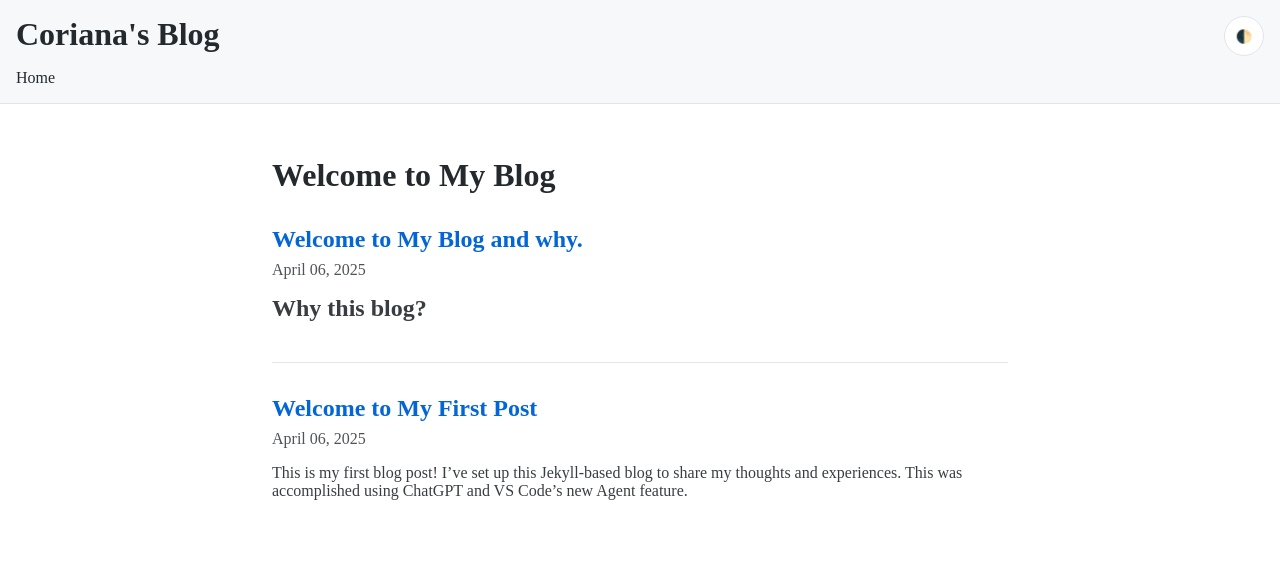
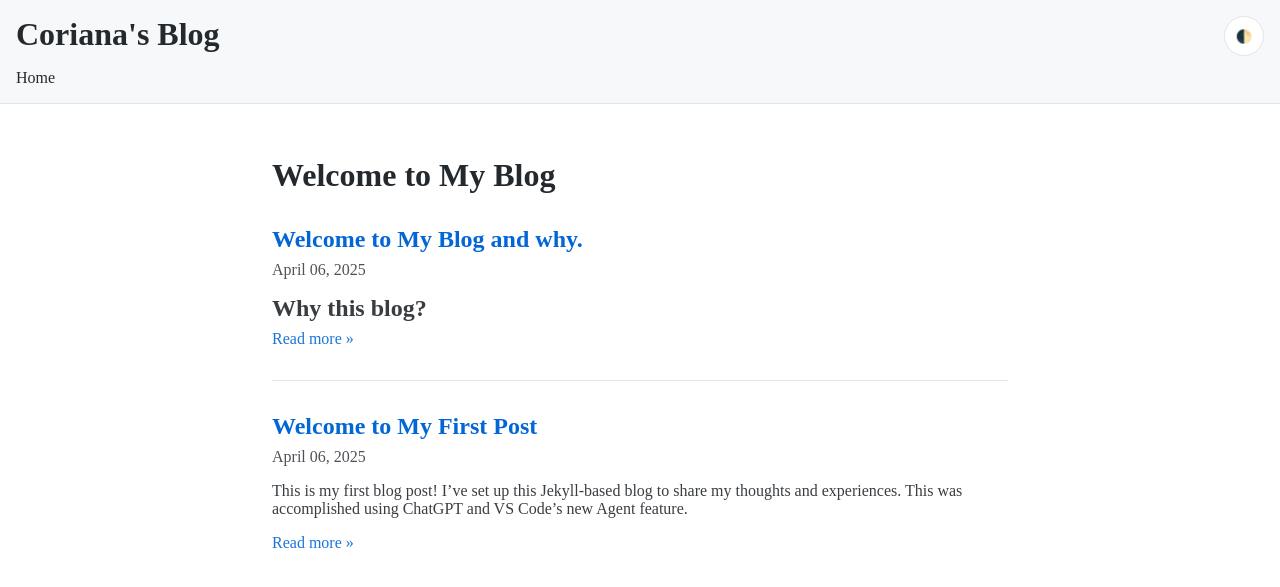
Before and after one commit to Coriana/blog, a Jekyll site: the page built from index.md, in a window 1280 px wide, cut to the strip 0-608 px from the top of the page. Shown: the top 587 px of the strip. Built offline with Jekyll 4.4.1, drawn with Linux system fonts in a browser that asks for light colours.

Commit message:
links working again I hope

```diff
--- a/_config.yml
+++ b/_config.yml
@@ -1,7 +1,7 @@
 title: Coriana's Blog
 author: Coriana
 description: A simple blog hosted on GitHub Pages
-baseurl: "" # the subpath of your site, leave empty for local development
+baseurl: "" # empty for user/org GitHub Pages at coriana.github.io
 url: "https://coriana.github.io"
 markdown: kramdown
 theme: minima  # using minima theme for better defaults
--- a/_layouts/post.html
+++ b/_layouts/post.html
@@ -14,10 +14,10 @@ layout: default
 
   <div class="post-navigation">
     {% if page.previous.url %}
-      <a class="prev" href="{{page.previous.url | relative_url}}">&laquo; {{page.previous.title}}</a>
+      <a class="prev" href="{{ page.previous.url | absolute_url }}">&laquo; {{ page.previous.title }}</a>
     {% endif %}
     {% if page.next.url %}
-      <a class="next" href="{{page.next.url | relative_url}}">{{page.next.title}} &raquo;</a>
+      <a class="next" href="{{ page.next.url | absolute_url }}">{{ page.next.title }} &raquo;</a>
     {% endif %}
   </div>
 </article>
--- a/index.md
+++ b/index.md
@@ -9,16 +9,15 @@ title: Home
   {% for post in site.posts %}
     <article class="post-preview">
       <h2>
-        <a class="post-link" href="{{ post.url | relative_url }}">{{ post.title }}</a>
+        <a class="post-link" href="{{ post.url | absolute_url }}">{{ post.title }}</a>
       </h2>
       <div class="post-meta">
         {{ post.date | date: "%B %d, %Y" }}
       </div>
-      {% if post.excerpt %}
-        <div class="post-excerpt">
-          {{ post.excerpt }}
-        </div>
-      {% endif %}
+      <div class="post-excerpt">
+        {{ post.excerpt }}
+        <a href="{{ post.url | absolute_url }}">Read more &raquo;</a>
+      </div>
     </article>
   {% endfor %}
 </div>
```
